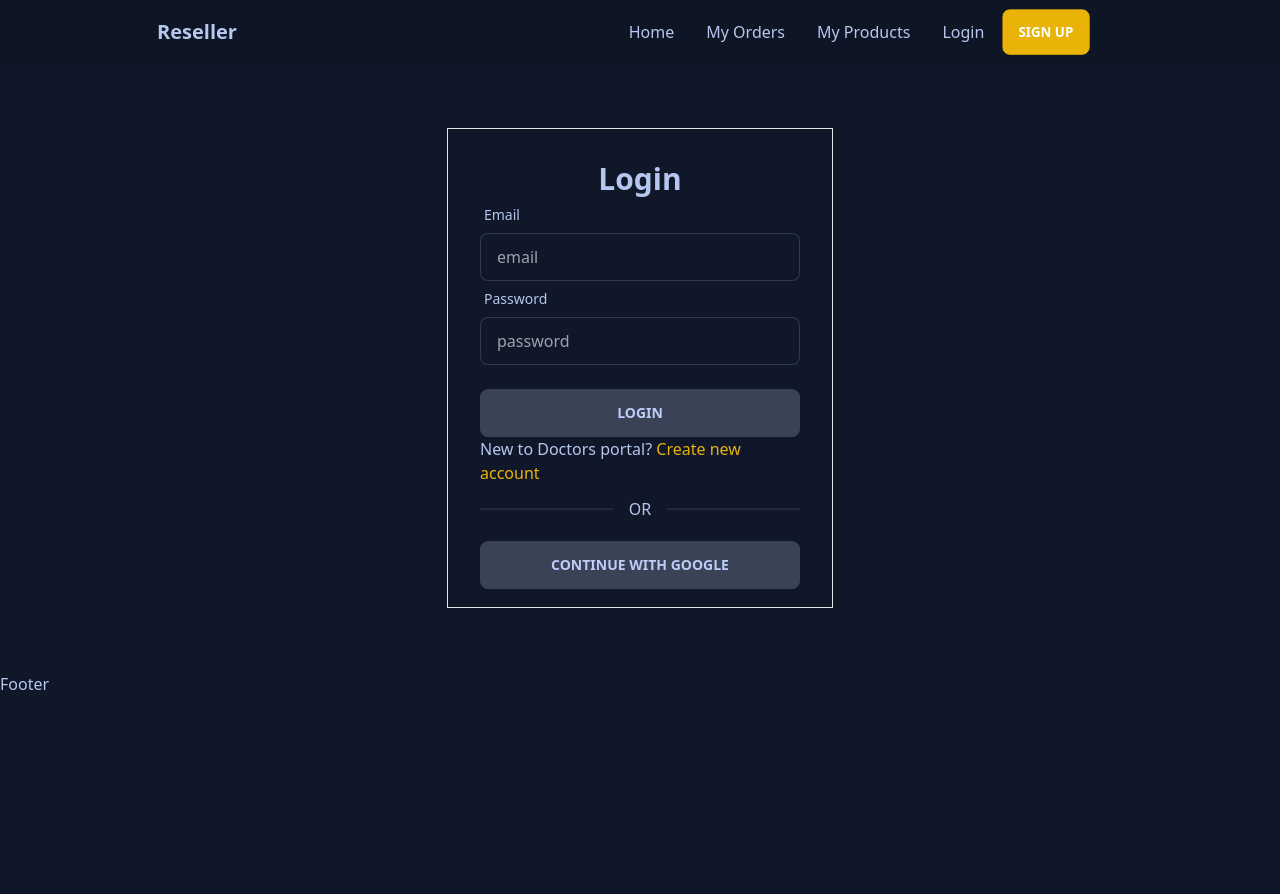
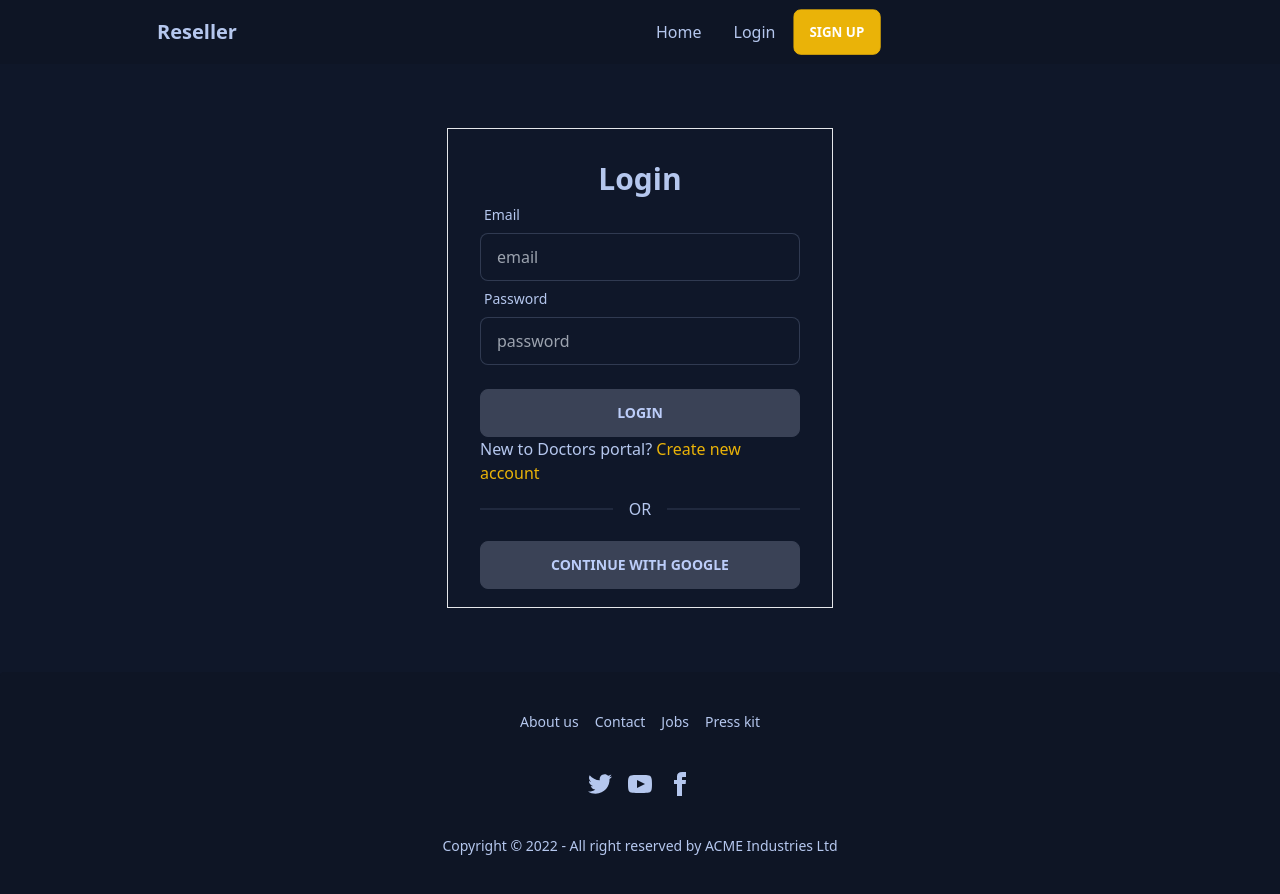
Before and after one commit to sifact/pre-owned, a React (Create React App) app: page /login in a window 1280 px wide. Before the commit the page ends 800 px from the top, so only its background shows below. Built offline with nearby package versions, Linux system fonts and the light colour scheme; no server answers.

Commit message:
delete functionality added

```diff
--- a/src/Layouts/DashboardLayout.jsx
+++ b/src/Layouts/DashboardLayout.jsx
@@ -34,6 +34,27 @@
                         <li>
                             <Link to="/dashboard/buyers">Buyers</Link>
                         </li>
+                        <li>
+                            <Link to="/dashboard/addedProducts">
+                                My products
+                            </Link>
+                        </li>
+                        <li>
+                            <Link to="/dashboard/orders">My Orders</Link>
+                        </li>
+                        <li>
+                            <Link to="/dashboard/addProduct">Add Products</Link>
+                        </li>
+                        {/* <li>
+                <Link to="/orders">My Orders</Link>
+            </li>
+            <li>
+                <Link to="/addedProducts">My Products</Link>
+            </li> */}
+
+                        {/* <li>
+                <Link to="/addProduct">Add Products</Link>
+            </li> */}
                     </ul>
                 </div>
             </div>
--- a/src/Pages/AddProducts/AddProducts.jsx
+++ b/src/Pages/AddProducts/AddProducts.jsx
@@ -1,9 +1,11 @@
 import React, { useContext } from "react";
 import toast from "react-hot-toast";
+import { useNavigate } from "react-router-dom";
 import { AuthContext } from "../../Contexts/AuthProvider/AuthProvider";
 
 const AddProducts = () => {
     const { user } = useContext(AuthContext);
+    const navigate = useNavigate();
 
     const handleSubmit = (event) => {
         event.preventDefault();
@@ -48,6 +50,7 @@
                 console.log(data);
                 if (data.ok) {
                     toast.success("Product Added");
+                    navigate("/dashboard/addedProducts");
                 }
             });
         fetch(`http://localhost:5000/addedProducts`, {
--- /dev/null
+++ b/src/Pages/Home/Ads/Add/Add.jsx
@@ -0,0 +1,36 @@
+import React from "react";
+const Add = ({ product }) => {
+    console.log(product);
+    const {
+        img,
+        productName,
+        resalePrice,
+        meetingLocation,
+        buyer,
+        quality,
+        originalPrice,
+        yearsOfUse,
+    } = product;
+    return (
+        <section>
+            <div className="flex justify-center">
+                <div className="card w-96 glass ">
+                    <figure>
+                        <img src={img} alt="product!" />
+                    </figure>
+                    <div className="card-body">
+                        <h2 className="card-title">{productName}</h2>
+                        <p>Meeting Location: {meetingLocation}</p>
+                        <p>Original Price: {originalPrice}</p>
+                        <p>Resale Price: {resalePrice}</p>
+                        <p>Years of Used: {yearsOfUse}</p>
+                        {/* <p>Posted Time: {postedTime}</p> */}
+                        {/* <p> {seller?.name}</p> */}
+                    </div>
+                </div>
+            </div>
+        </section>
+    );
+};
+
+export default Add;
--- /dev/null
+++ b/src/Pages/Home/Ads/Ads.jsx
@@ -0,0 +1,26 @@
+import React, { useState } from "react";
+import { useQuery } from "@tanstack/react-query";
+import Add from "./Add/Add";
+
+const Ads = () => {
+    const { data: products = [] } = useQuery({
+        queryKey: ["products"],
+        queryFn: async () => {
+            const res = await fetch("http://localhost:5000/bookings");
+            const data = await res.json();
+            return data;
+        },
+    });
+    return (
+        <div className="container my-20">
+            <h1 className="text-3xl my-12 text-center">Advertisements</h1>
+            <div className="grid gap-4 grid-cols-1 md:grid-col-2 lg:grid-cols-2 justify-center ">
+                {products.map((product, idx) => (
+                    <Add key={idx} product={product} />
+                ))}
+            </div>
+        </div>
+    );
+};
+
+export default Ads;
--- a/src/Pages/Home/Advertise/Advertise.jsx
+++ /dev/null
@@ -1,7 +0,0 @@
-import React from "react";
-
-const Advertise = () => {
-    return <section className="my-32"></section>;
-};
-
-export default Advertise;
--- a/src/Pages/Home/Home/Home.jsx
+++ b/src/Pages/Home/Home/Home.jsx
@@ -1,5 +1,6 @@
 import React from "react";
-import Advertise from "../Advertise/Advertise";
+import Ads from "../Ads/Ads";
+
 import Banner from "../Banner/Banner";
 import Categories from "../Categories/Categories";
 
@@ -8,7 +9,7 @@
         <div>
             <Banner />
             <Categories />
-            <Advertise />
+            <Ads />
         </div>
     );
 };
--- a/src/Pages/MyProducts/MyProduct/MyProduct.jsx
+++ b/src/Pages/MyProducts/MyProduct/MyProduct.jsx
@@ -2,7 +2,7 @@
 import { Link } from "react-router-dom";
 import toast from "react-hot-toast";
 
-const MyProduct = ({ product }) => {
+const MyProduct = ({ product, handleDelete }) => {
     const {
         img,
         productName,
@@ -57,7 +57,12 @@
                     </div>
 
                     <div className="card-actions justify-center">
-                        <button className="btn btn-sm">delete</button>
+                        <button
+                            onClick={() => handleDelete(_id)}
+                            className="btn btn-sm"
+                        >
+                            delete
+                        </button>
                     </div>
 
                     {/* <p>Years of Used: {yearsOfUse}</p> */}
--- a/src/Pages/MyProducts/MyProducts.jsx
+++ b/src/Pages/MyProducts/MyProducts.jsx
@@ -1,23 +1,42 @@
-import React, { useContext, useState } from "react";
-import { useQuery } from "@tanstack/react-query";
+import React, { useContext, useEffect, useState } from "react";
 
 import MyProduct from "./MyProduct/MyProduct";
 import { AuthContext } from "../../Contexts/AuthProvider/AuthProvider";
+import toast from "react-hot-toast";
 
 const MyProducts = () => {
     const { user, loading } = useContext(AuthContext);
+    const [products, setProducts] = useState([]);
     // const [email, setEmail] = useState();
+    useEffect(() => {
+        fetch(`http://localhost:5000/addedProducts/${user?.email}`)
+            .then((res) => res.json())
+            .then((data) => setProducts(data));
+    }, [user?.email]);
 
-    const { data: products = [] } = useQuery({
-        queryKey: ["products"],
-        queryFn: async () => {
-            const res = await fetch(
-                `http://localhost:5000/addedProducts/${user?.email}`
-            );
-            const data = await res.json();
-            return data;
-        },
-    });
+    const handleDelete = (_id) => {
+        const agree = window.confirm(
+            "Are you sure you wanna delete this review?"
+        );
+
+        if (agree) {
+            fetch(`http://localhost:5000/addedProducts/${_id}`, {
+                method: "DELETE",
+            })
+                .then((res) => res.json())
+                .then((data) => {
+                    console.log(data);
+                    if (data.deletedCount > 0) {
+                        toast("Product Deleted Successfully");
+                        const remainingReviews = products.filter(
+                            (rev) => rev._id !== _id
+                        );
+                        setProducts(remainingReviews);
+                    }
+                });
+        }
+    };
+
     if (loading) {
         return <progress className="progress w-56"></progress>;
     }
@@ -25,7 +44,13 @@
         <div className="my-32 container grid gap-4 grid-cols-1 md:grid-col-2 lg:grid-cols-2 justify-center ">
             {products.map((product) => {
                 // setEmail(product.email);
-                return <MyProduct key={product._id} product={product} />;
+                return (
+                    <MyProduct
+                        key={product._id}
+                        product={product}
+                        handleDelete={handleDelete}
+                    />
+                );
             })}
         </div>
     );
--- a/src/Pages/Shared/Footer/Footer.jsx
+++ b/src/Pages/Shared/Footer/Footer.jsx
@@ -1,7 +1,58 @@
 import React from "react";
 
 const Footer = () => {
-    return <div>Footer</div>;
+    return (
+        <footer className="footer footer-center p-10 bg-base-200 text-base-content rounded">
+            <div className="grid grid-flow-col gap-4">
+                <a className="link link-hover">About us</a>
+                <a className="link link-hover">Contact</a>
+                <a className="link link-hover">Jobs</a>
+                <a className="link link-hover">Press kit</a>
+            </div>
+            <div>
+                <div className="grid grid-flow-col gap-4">
+                    <a>
+                        <svg
+                            xmlns="http://www.w3.org/2000/svg"
+                            width="24"
+                            height="24"
+                            viewBox="0 0 24 24"
+                            className="fill-current"
+                        >
+                            <path d="M24 4.557c-.883.392-1.832.656-2.828.775 1.017-.609 1.798-1.574 2.165-2.724-.951.564-2.005.974-3.127 1.195-.897-.957-2.178-1.555-3.594-1.555-3.179 0-5.515 2.966-4.797 6.045-4.091-.205-7.719-2.165-10.148-5.144-1.29 2.213-.669 5.108 1.523 6.574-.806-.026-1.566-.247-2.229-.616-.054 2.281 1.581 4.415 3.949 4.89-.693.188-1.452.232-2.224.084.626 1.956 2.444 3.379 4.6 3.419-2.07 1.623-4.678 2.348-7.29 2.04 2.179 1.397 4.768 2.212 7.548 2.212 9.142 0 14.307-7.721 13.995-14.646.962-.695 1.797-1.562 2.457-2.549z"></path>
+                        </svg>
+                    </a>
+                    <a>
+                        <svg
+                            xmlns="http://www.w3.org/2000/svg"
+                            width="24"
+                            height="24"
+                            viewBox="0 0 24 24"
+                            className="fill-current"
+                        >
+                            <path d="M19.615 3.184c-3.604-.246-11.631-.245-15.23 0-3.897.266-4.356 2.62-4.385 8.816.029 6.185.484 8.549 4.385 8.816 3.6.245 11.626.246 15.23 0 3.897-.266 4.356-2.62 4.385-8.816-.029-6.185-.484-8.549-4.385-8.816zm-10.615 12.816v-8l8 3.993-8 4.007z"></path>
+                        </svg>
+                    </a>
+                    <a>
+                        <svg
+                            xmlns="http://www.w3.org/2000/svg"
+                            width="24"
+                            height="24"
+                            viewBox="0 0 24 24"
+                            className="fill-current"
+                        >
+                            <path d="M9 8h-3v4h3v12h5v-12h3.642l.358-4h-4v-1.667c0-.955.192-1.333 1.115-1.333h2.885v-5h-3.808c-3.596 0-5.192 1.583-5.192 4.615v3.385z"></path>
+                        </svg>
+                    </a>
+                </div>
+            </div>
+            <div>
+                <p>
+                    Copyright © 2022 - All right reserved by ACME Industries Ltd
+                </p>
+            </div>
+        </footer>
+    );
 };
 
 export default Footer;
--- a/src/Pages/Shared/Navbar/Navbar.jsx
+++ b/src/Pages/Shared/Navbar/Navbar.jsx
@@ -18,20 +18,16 @@
                 <Link to="/">Home</Link>
             </li>
 
-            <li>
+            {/* <li>
                 <Link to="/orders">My Orders</Link>
             </li>
             <li>
                 <Link to="/addedProducts">My Products</Link>
-            </li>
+            </li> */}
 
-            {user?.photoURL === "seller" ? (
-                <li>
-                    <Link to="/addProduct">Add Products</Link>
-                </li>
-            ) : (
-                ""
-            )}
+            {/* <li>
+                <Link to="/addProduct">Add Products</Link>
+            </li> */}
 
             {user?.uid ? (
                 <>
```
Also changed, not shown: src/Routes/Routes/Route.jsx (+13 -12 lines).
